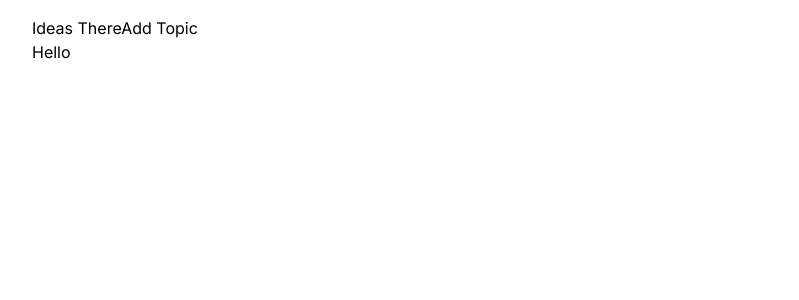
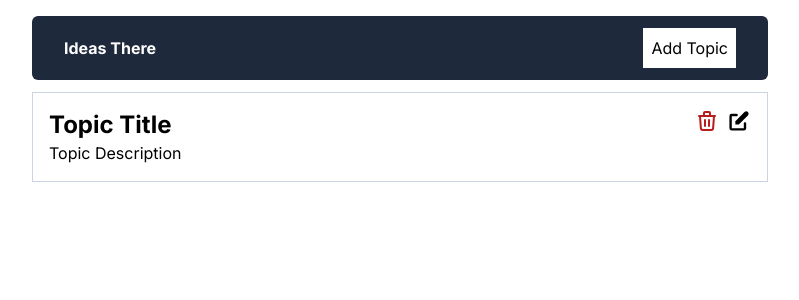
Before and after one commit to avangardewashere/crud-practice, a Next.js app: page / in a window 1280 px wide. Shown: the top 300 px of the page, without its empty margins (240-1039 px from the left). Built offline with nearby package versions, Linux system fonts and the light colour scheme.

Commit message:
added/card

```diff
--- a/app/page.tsx
+++ b/app/page.tsx
@@ -1,7 +1,8 @@
+import TopicList from '@/components/TopicList'
 import Image from 'next/image'
 
 export default function Home() {
   return (
-   <div>Hello</div>
+  <TopicList/>
   )
 }
--- a/components/Navbar/index.tsx
+++ b/components/Navbar/index.tsx
@@ -2,9 +2,9 @@ import Link from "next/link";
 
 export default function Navbar() {
     return(
-        <nav>
-            <Link href="/">Ideas There</Link>
-            <Link href={"/addTopic"}>Add Topic</Link>
+        <nav className="flex justify-between items-center bg-slate-800 px-8 py-3 rounded-md">
+            <Link className="text-white font-bold" href="/">Ideas There</Link>
+            <Link className="bg-white p-2" href={"/addTopic"}>Add Topic</Link>
         </nav>
     )
 }
--- /dev/null
+++ b/components/TopicList/index.tsx
@@ -0,0 +1,23 @@
+import Link from "next/link";
+import RemoveButton from "../fragments/removeButton";
+import { HiPencilAlt } from "react-icons/hi";
+
+export default function TopicList() {
+  return (
+    <>
+      <div className="p-4 border border-slate-300 my-3 flex justify-between gap-5 items-start">
+        <div>
+          <h2 className="font-bold text-2xl">Topic Title</h2>
+          <div>Topic Description</div>
+        </div>
+
+        <div className="flex gap-2">
+          <RemoveButton />
+          <Link href={"/editTopic/123"}>
+            <HiPencilAlt size={24} />
+          </Link>
+        </div>
+      </div>
+    </>
+  );
+}
--- /dev/null
+++ b/components/fragments/removeButton.tsx
@@ -0,0 +1,9 @@
+import { HiOutlineTrash } from "react-icons/hi";
+
+export default function RemoveButton(){
+    return(
+        <button className="text-red-700">
+            <HiOutlineTrash size={24}/>
+        </button>
+    )
+}
```
